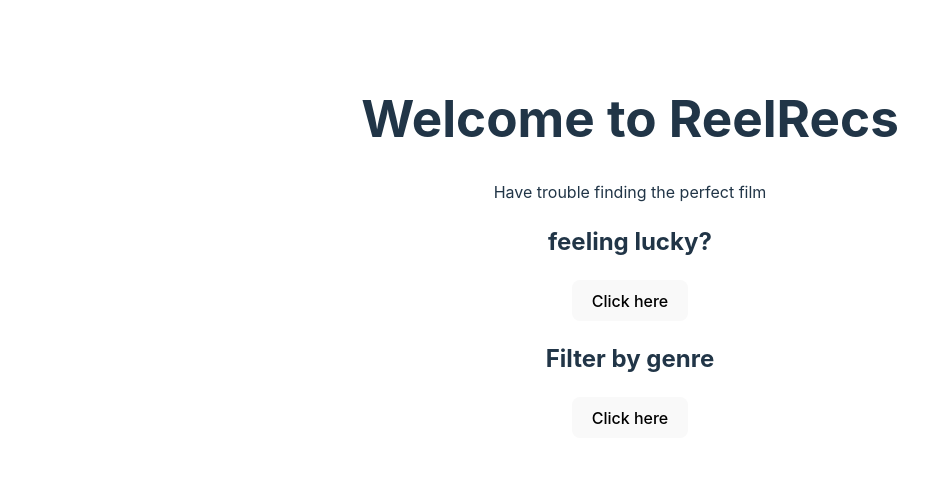
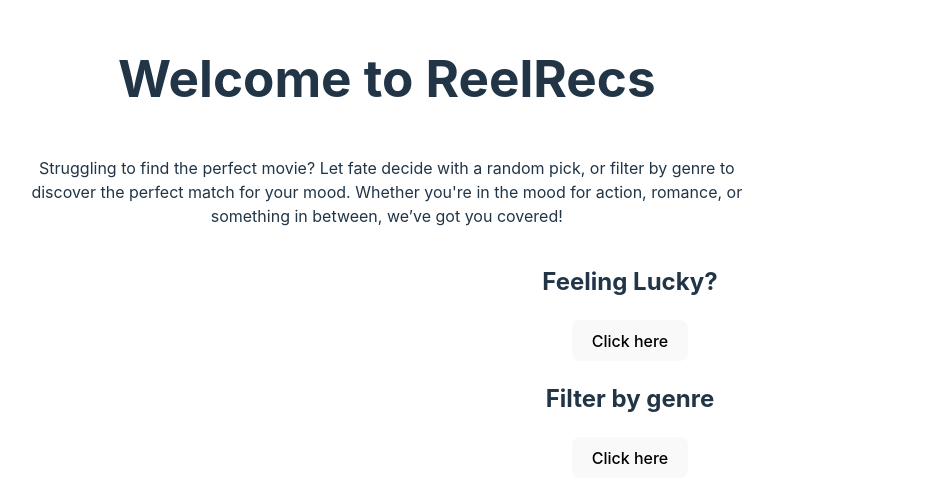
Before and after one commit to annasybingco/hackathon, a React (Vite) app: page / in a window 1280 px wide. Shown: the part 153-656 px from the top of the page, without its empty margins (10-938 px from the left). Built offline with nearby package versions, Linux system fonts and the light colour scheme.

Commit message:
add landing page

```diff
--- a/package.json
+++ b/package.json
@@ -13,7 +13,8 @@
     "axios": "^1.7.9",
     "react": "^18.3.1",
     "react-dom": "^18.3.1",
-    "react-router-dom": "^7.1.4"
+    "react-router-dom": "^7.1.4",
+    "sass": "^1.83.4"
   },
   "devDependencies": {
     "@eslint/js": "^9.17.0",
--- a/src/pages/LandingPage/LandingPage.jsx
+++ b/src/pages/LandingPage/LandingPage.jsx
@@ -1,19 +1,20 @@
 import React from 'react'
+import '../LandingPage/LandingPage.scss'
 
 function LandingPage() {
   return (
     <>
     <div className='hero'>
     <h1>Welcome to ReelRecs</h1>
-    <p>Have trouble finding the perfect film</p>
+    <p>Struggling to find the perfect movie? Let fate decide with a random pick, or filter by genre to discover the perfect match for your mood. Whether you're in the mood for action, romance, or something in between, we’ve got you covered!</p>
     </div>
 
-    <div>
-        <h2>feeling lucky?</h2>
+    <div className='hero__random'>
+        <h2>Feeling Lucky?</h2>
         <button>Click here</button>
     </div>
 
-    <div>
+    <div className='hero__filter'>
         <h2>Filter by genre</h2>
         <button>Click here</button>
     </div>
--- a/src/pages/LandingPage/LandingPage.scss
+++ b/src/pages/LandingPage/LandingPage.scss
@@ -0,0 +1,7 @@
+.hero {
+    display: flex;
+    flex-direction: column;
+    align-items: center;
+    justify-content: center;
+    width: 60%;
+}
```
Also changed, not shown: 1 other file (tests, documents, lock files or other folders).
